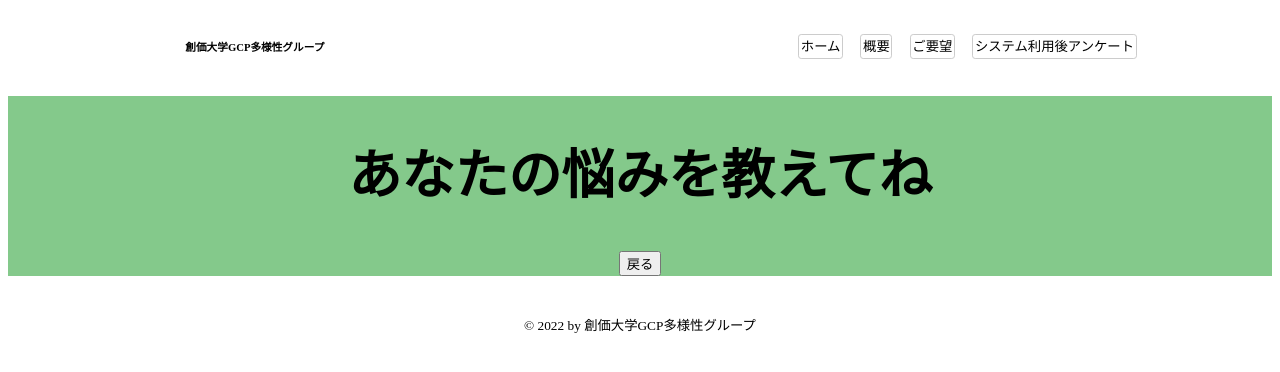
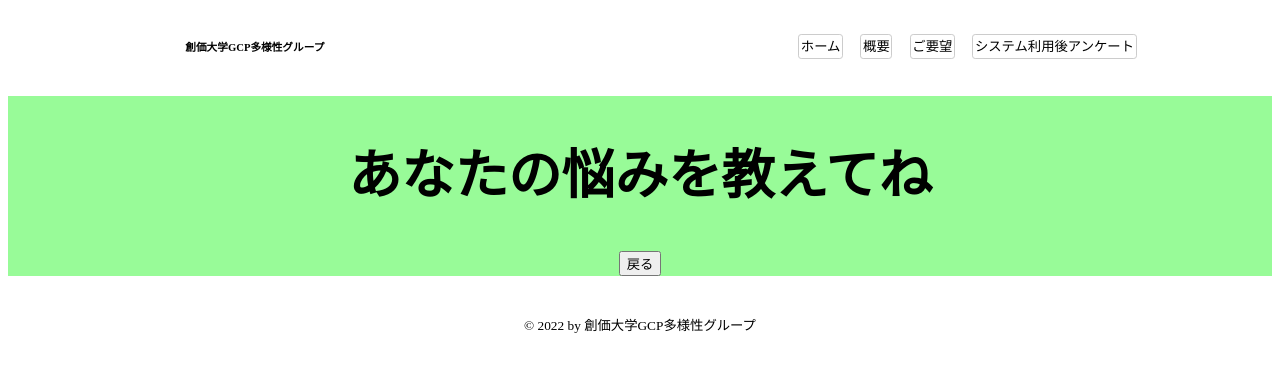
Before and after one commit to akiyamasoka/yukiyanagi, a Django app: page /post_list/ in a window 1280 px wide. Shown: the top 372 px of the page. Run offline with Django 3.2, Linux system fonts and the light colour scheme; data that the repository does not hold is empty.

Commit message:
New Changes in 0326

```diff
--- a/blog/static/blog.css
+++ b/blog/static/blog.css
@@ -161,7 +161,7 @@ a.btn-radius-solid:hover {
 
 .green {
     /*background: linear-gradient(#CBFFD3,#007700);*/
-    background-color: #84C98B;
+    background-color: #98fb98;
     font-size: 20pt;
     color: black;
     margin: 0px;
```
